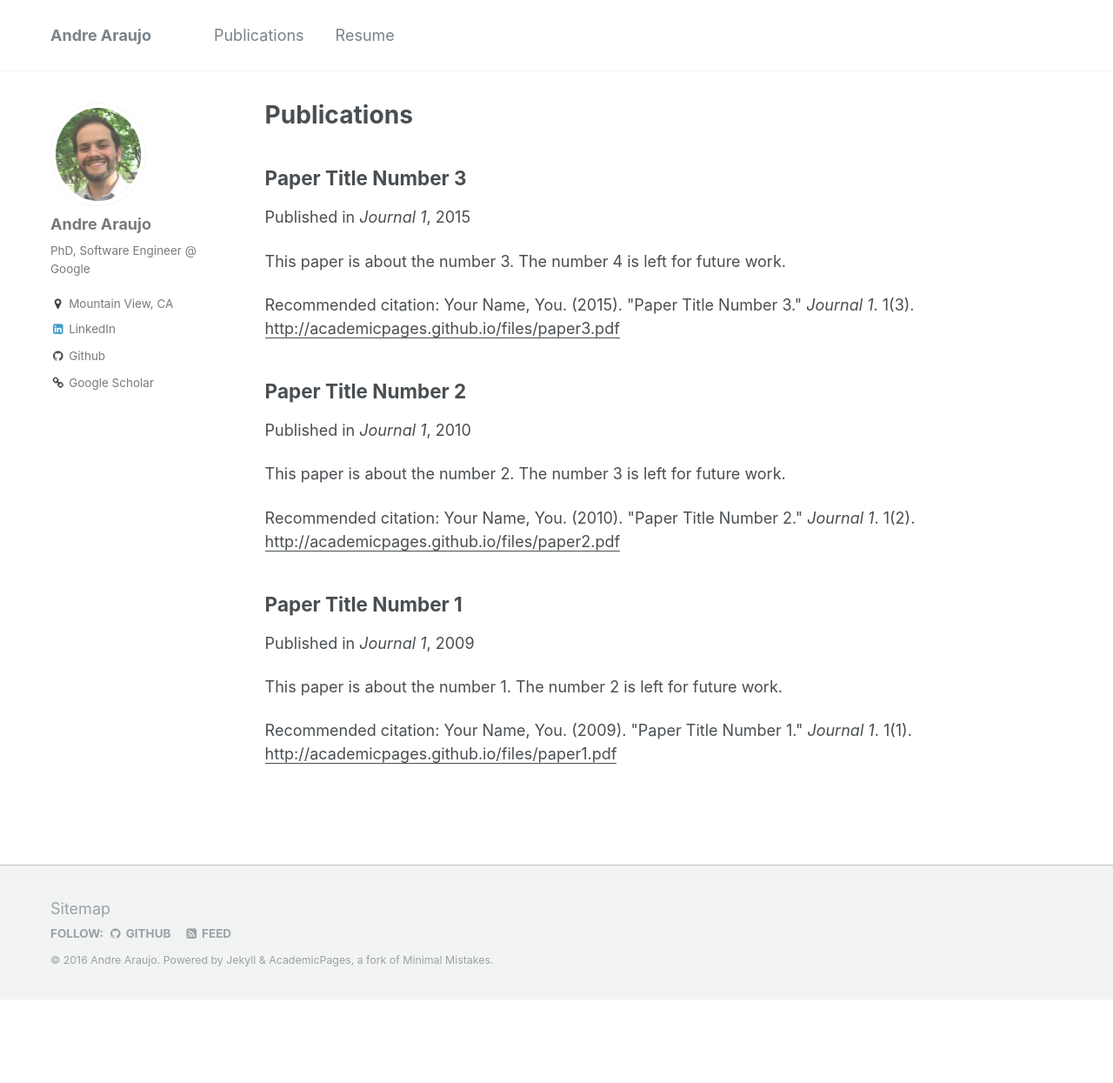
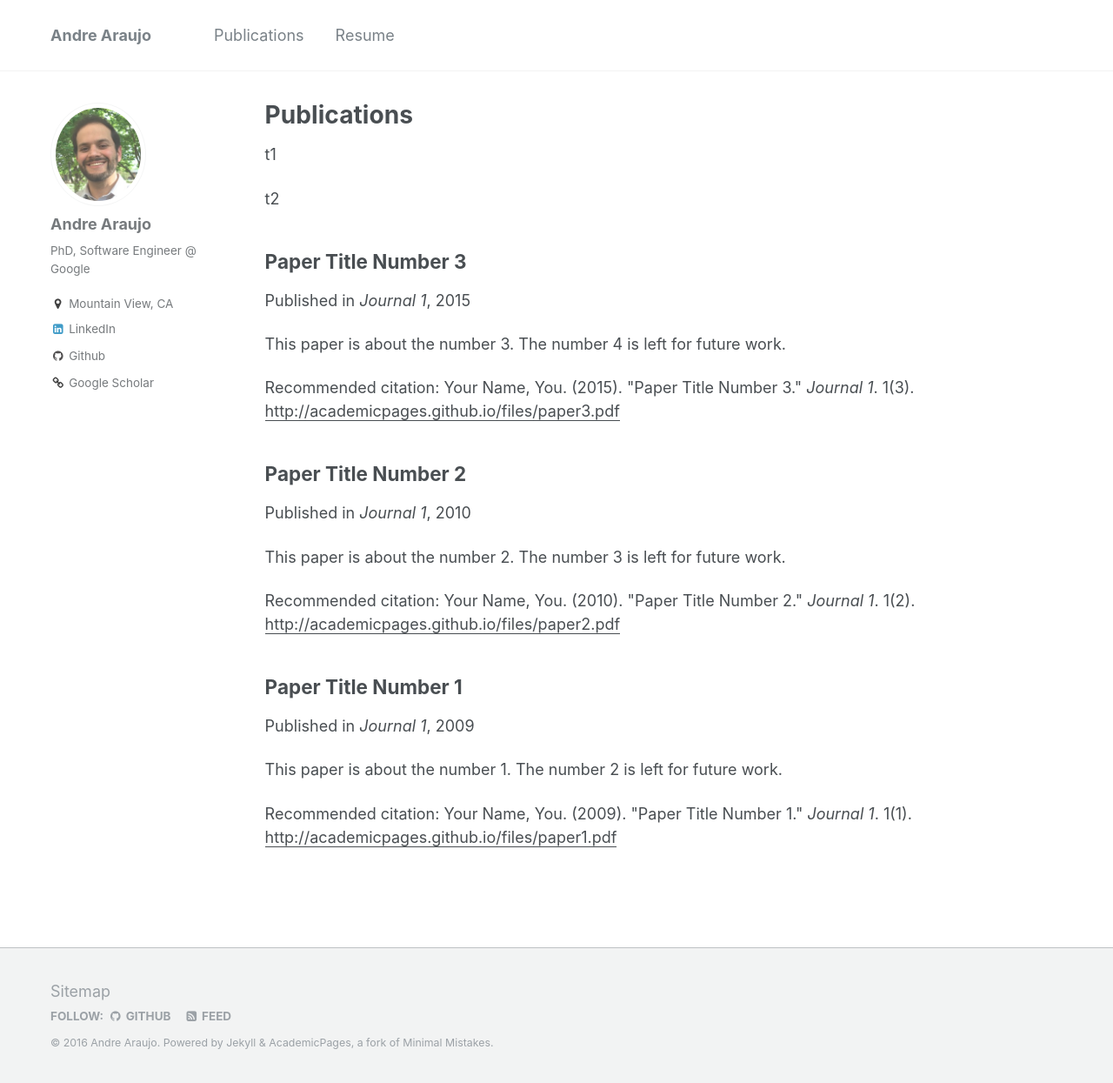
Before and after one commit to andrefaraujo/andrefaraujo.github.io, a Jekyll site: the page built from _pages/publications.md, in a window 1280 px wide and 1245 px high. Shown: the whole window at 87% size. Built offline with Jekyll 4.4.1, drawn with Linux system fonts in a browser that asks for light colours.

```diff
--- a/_pages/publications.md
+++ b/_pages/publications.md
@@ -7,9 +7,12 @@ author_profile: true
 
 {% include base_path %}
 
+t1
 {% if author.googlescholar %}
   You can also find my articles on <u><a href="{{author.googlescholar}}">my Google Scholar profile</a>.</u>
+  t3
 {% endif %}
+t2
 
 {% for post in site.publications reversed %}
   {% include archive-single.html %}
```
